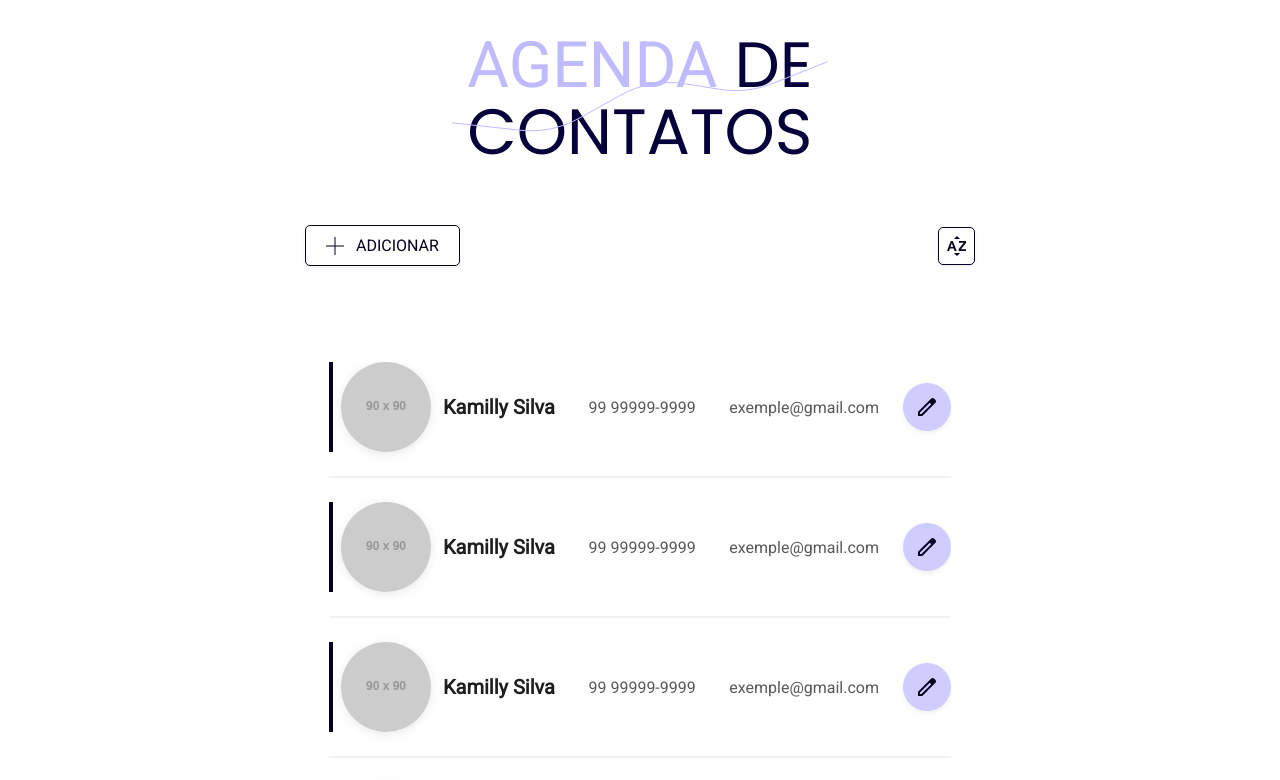
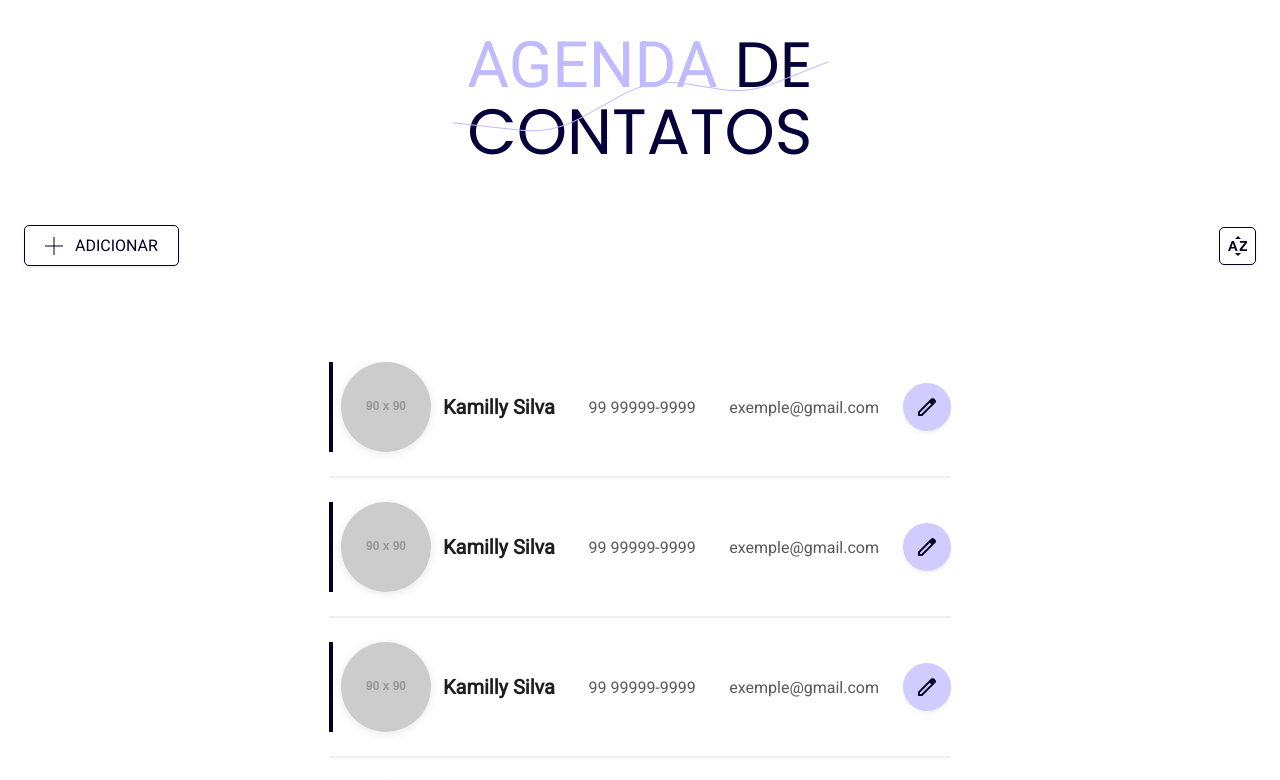
Before and after one commit to jhulyambrozini/list-contacts, a React (Vite) app: page / in a window 1280 px wide. Shown: the top 780 px of the page. Built offline with nearby package versions, Linux system fonts and the light colour scheme; the HTML template or start-up script is replaced by a standard one.

Commit message:
fix: ajustando posionamento

```diff
--- a/src/pages/Home/index.tsx
+++ b/src/pages/Home/index.tsx
@@ -11,7 +11,7 @@ const Home = () => {
     return
   }
   return (
-    <HomeContainer className="container">
+    <HomeContainer>
       <Header />
       <main>
         <ListControls>
--- a/src/pages/Home/styles.ts
+++ b/src/pages/Home/styles.ts
@@ -2,6 +2,9 @@ import styled from 'styled-components'
 
 export const HomeContainer = styled.div`
   padding: 0 2.4rem;
+  display: flex;
+  justify-content: center;
+  flex-direction: column;
 
   main {
     display: flex;
```
